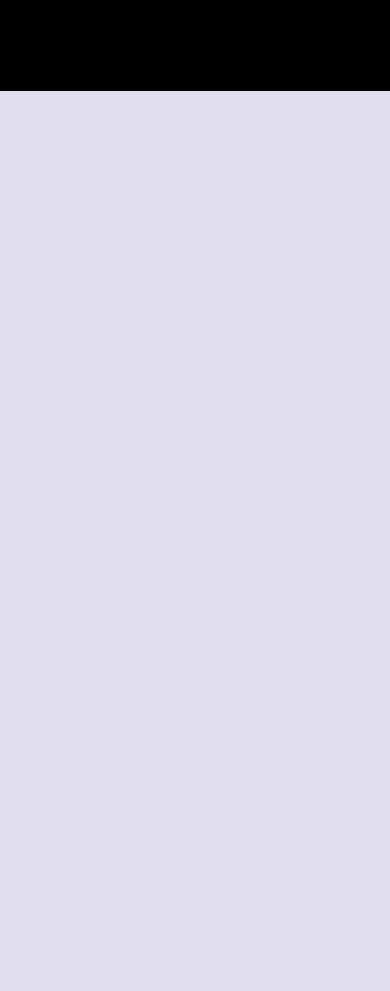
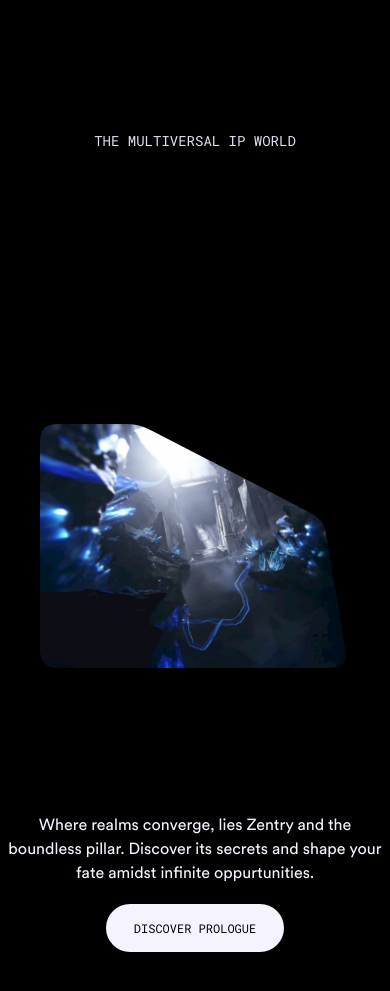
Before and after one commit to Joichiro02/reactjs-awwwards, a React (Vite) app: page / in a window 390 px wide. Shown: the part 5140-6131 px from the top of the page. Before the commit the page ends 5231 px from the top, so only its background shows below. Built offline with nearby package versions, Linux system fonts and the light colour scheme; a web font is replaced by a local one.

Commit message:
develop the story page

```diff
--- a/src/App.jsx
+++ b/src/App.jsx
@@ -2,6 +2,7 @@ import About from "./components/About";
 import Features from "./components/Features";
 import Hero from "./components/Hero";
 import Navbar from "./components/Navbar";
+import Story from "./components/Story";
 
 // for testings
 
@@ -12,6 +13,7 @@ export default function App() {
 			<Hero />
 			<About />
 			<Features />
+			<Story />
 		</main>
 	);
 }
--- /dev/null
+++ b/src/components/RoundedCorners.jsx
@@ -0,0 +1,21 @@
+export default function RoundedCorners() {
+	return (
+		<svg
+			className="invisible absolute size-0"
+			xmlns="http://www.w3.org/2000/svg"
+		>
+			<defs>
+				<filter id="flt_tag">
+					<feGaussianBlur in="SourceGraphic" stdDeviation="8" result="blur" />
+					<feColorMatrix
+						in="blur"
+						mode="matrix"
+						values="1 0 0 0 0  0 1 0 0 0  0 0 1 0 0  0 0 0 19 -9"
+						result="flt_tag"
+					/>
+					<feComposite in="SourceGraphic" in2="flt_tag" operator="atop" />
+				</filter>
+			</defs>
+		</svg>
+	);
+}
--- /dev/null
+++ b/src/components/Story.jsx
@@ -0,0 +1,96 @@
+import gsap from "gsap";
+import { useRef } from "react";
+import AnimatedTitle from "./AnimatedTitle";
+import Button from "./Button";
+import RoundedCorners from "./RoundedCorners";
+
+export default function Story() {
+	const frameRef = useRef(null);
+
+	const handleMouseLeave = (e) => {
+		const element = frameRef.current;
+		gsap.to(element, {
+			duration: 0.3,
+			rotateX: 0,
+			rotateY: 0,
+			ease: "power1.inOut",
+		});
+	};
+
+	const handleMouseMove = (e) => {
+		const { clientX, clientY } = e;
+		const element = frameRef.current;
+
+		if (!element) return;
+
+		const rect = element.getBoundingClientRect();
+		const x = clientX - rect.left;
+		const y = clientY - rect.top;
+
+		const centerX = rect.width / 2;
+		const centerY = rect.height / 2;
+
+		const rotateX = ((y - centerY) / centerY) * -10;
+		const rotateY = ((x - centerX) / centerX) * 10;
+
+		gsap.to(element, {
+			duration: 0.3,
+			rotateX,
+			rotateY,
+			transformPerspective: 500,
+			ease: "power1.inOut",
+		});
+	};
+
+	return (
+		<section id="story" className="min-h-dvh w-screen bg-black text-blue-50">
+			<div className="flex size-full flex-col items-center py-10 pb-24">
+				<p className="font-general text-sm uppercase md:text-[10px]">
+					the multiversal ip world
+				</p>
+				<div className="relative size-full">
+					<AnimatedTitle
+						title="The st<b>o</b>ry of <br/> a hidden real<b>m</b>"
+						sectionId="#story"
+						containerClass="mt-5 pointer-events-none mix-blend-difference relative z-10"
+					/>
+
+					<div className="story-img-container">
+						<div className="story-img-mask">
+							<div className="story-img-content">
+								<img
+									ref={frameRef}
+									onMouseLeave={handleMouseLeave}
+									onMouseUp={handleMouseLeave}
+									onMouseEnter={handleMouseLeave}
+									onMouseMove={handleMouseMove}
+									src="/img/entrance.webp"
+									alt="entrance"
+									className="object-contain"
+								/>
+							</div>
+						</div>
+
+						<RoundedCorners />
+					</div>
+				</div>
+
+				<div className="-mt-80 flex w-full justify-center md:-mt-64 md:me-44 md:justify-end">
+					<div className="flex h-full w-fit flex-col items-center md:item-start">
+						<p className="mt-3 max-w-sm text-center font-circular-web text-violet-50 md:text-start">
+							Where realms converge, lies Zentry and the boundless pillar.
+							Discover its secrets and shape your fate amidst infinite
+							oppurtunities.
+						</p>
+
+						<Button
+							id="realm-button"
+							title="discover prologue"
+							containerClass="mt-5"
+						/>
+					</div>
+				</div>
+			</div>
+		</section>
+	);
+}
```
